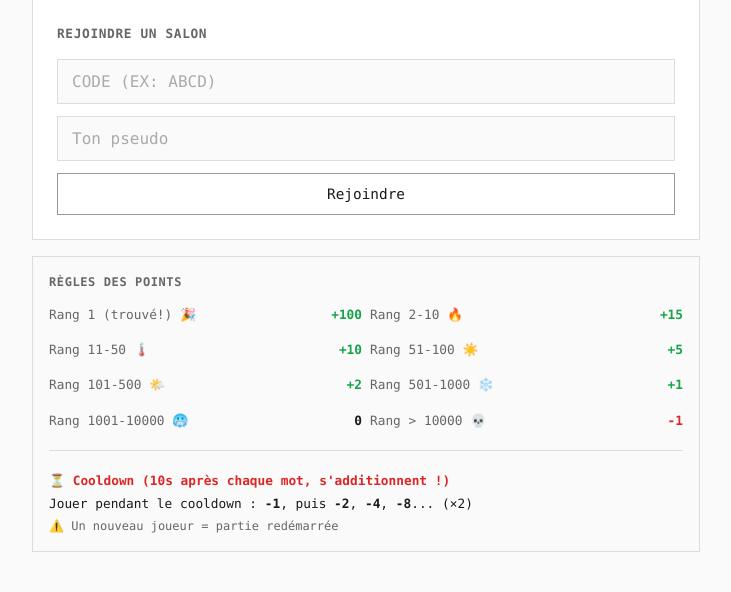
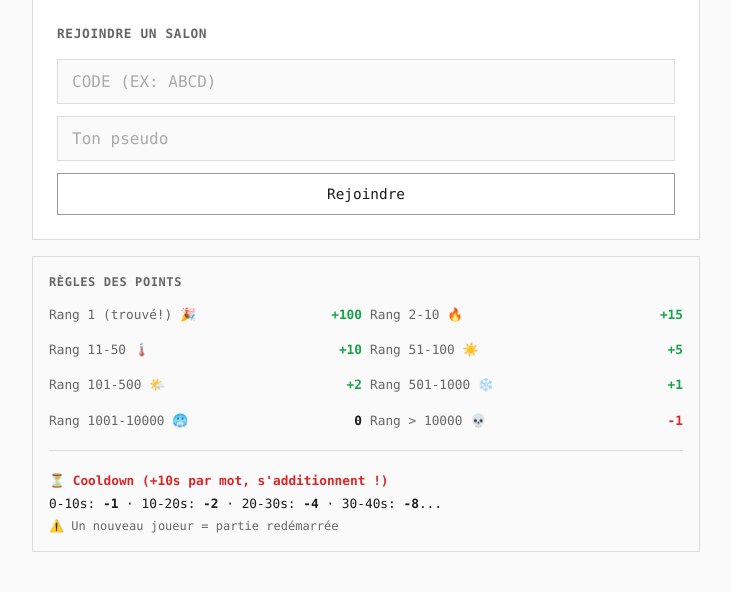
Before and after one commit to hithit-pnj/semantchik, a Flask app: page / in a window 1280 px wide. Shown: the part 311-903 px from the top of the page, without its empty margins (274-1005 px from the left). Run offline with Flask 3, Linux system fonts and the light colour scheme; parts of the project's set-up code (start-up, migrations or seed data) failed here and were passed over.

Commit message:
Cooldown penalty based on time (0-10s:-1, 10-20s:-2, etc.)

```diff
--- a/app.py
+++ b/app.py
@@ -122,12 +122,15 @@ def get_player_cooldown_remaining(room, player_id):
     remaining = max(0, cooldown_end - time.time())
     return remaining
 
-def get_cooldown_penalty(room, player_id):
-    """Calcule la pénalité actuelle si le joueur est en cooldown."""
-    player_data = room['player_data'].get(player_id, {})
-    consecutive_cooldown_guesses = player_data.get('consecutive_cooldown_guesses', 0)
-    # Pénalité exponentielle: 1, 2, 4, 8, 16...
-    return BASE_PENALTY * (2 ** consecutive_cooldown_guesses)
+def get_cooldown_penalty(cooldown_time):
+    """Calcule la pénalité selon le temps de cooldown accumulé.
+    0-10s: -1, 10-20s: -2, 20-30s: -4, 30-40s: -8, etc.
+    """
+    if cooldown_time <= 0:
+        return 0
+    # Tranche de 10 secondes → exposant pour la puissance de 2
+    tranche = int(cooldown_time / COOLDOWN_DURATION)
+    return BASE_PENALTY * (2 ** tranche)
 
 def start_new_round(room):
     """Démarre une nouvelle manche dans le salon."""
@@ -139,9 +142,8 @@ def start_new_round(room):
     room['round_start_time'] = now
     room['round_timeout'] = False
     room['round_number'] = room.get('round_number', 0) + 1
-    # Reset les compteurs de cooldown pour tous les joueurs
+    # Reset les cooldowns pour tous les joueurs
     for pid in room['player_data']:
-        room['player_data'][pid]['consecutive_cooldown_guesses'] = 0
         room['player_data'][pid]['current_cooldown_end'] = 0
 
 # ======================
@@ -181,8 +183,7 @@ def create_room():
         'player_data': {
             player_id: {
                 'score': 0,
-                'current_cooldown_end': 0,
-                'consecutive_cooldown_guesses': 0
+                'current_cooldown_end': 0
             }
         },
         'secret_word': random.choice(TARGETS),
@@ -233,8 +234,6 @@ def join_room():
         room['players'][player_id] = player_name
         room['player_data'][player_id] = {
             'score': 0,
-            'last_guess_time': 0,
-            'consecutive_cooldown_guesses': 0,
             'current_cooldown_end': 0
         }
 
@@ -349,14 +348,11 @@ def make_guess():
     cooldown_penalty = 0
 
     if is_in_cooldown:
-        # Appliquer la pénalité exponentielle
-        cooldown_penalty = get_cooldown_penalty(room, player_id)
-        room['player_data'][player_id]['consecutive_cooldown_guesses'] += 1
+        # Appliquer la pénalité basée sur le temps de cooldown accumulé
+        cooldown_penalty = get_cooldown_penalty(cooldown_remaining)
         # ADDITIONNER le cooldown : ajouter 10s au cooldown restant
         room['player_data'][player_id]['current_cooldown_end'] = time.time() + cooldown_remaining + COOLDOWN_DURATION
     else:
-        # Reset le compteur si on a attendu le cooldown
-        room['player_data'][player_id]['consecutive_cooldown_guesses'] = 0
         # Nouveau cooldown de 10s
         room['player_data'][player_id]['current_cooldown_end'] = time.time() + COOLDOWN_DURATION
 
@@ -436,7 +432,8 @@ def get_state(code):
     if player_id and player_id in room['player_data']:
         player_cooldown = get_player_cooldown_remaining(room, player_id)
         if player_cooldown > 0:
-            next_penalty = get_cooldown_penalty(room, player_id)
+            # Calculer la pénalité pour le prochain mot (cooldown actuel + 10s)
+            next_penalty = get_cooldown_penalty(player_cooldown)
 
     return jsonify({
         'success': True,
--- a/templates/index.html
+++ b/templates/index.html
@@ -592,8 +592,8 @@
                     <div class="rule-item"><span class="range">Rang > 10000 💀</span><span class="pts malus">-1</span></div>
                     <div class="rules-divider"></div>
                     <div class="cooldown-rules">
-                        <div class="title">⏳ Cooldown (10s après chaque mot, s'additionnent !)</div>
-                        <div>Jouer pendant le cooldown : <strong class="pts malus">-1</strong>, puis <strong class="pts malus">-2</strong>, <strong class="pts malus">-4</strong>, <strong class="pts malus">-8</strong>... (×2)</div>
+                        <div class="title">⏳ Cooldown (+10s par mot, s'additionnent !)</div>
+                        <div>0-10s: <strong class="pts malus">-1</strong> · 10-20s: <strong class="pts malus">-2</strong> · 20-30s: <strong class="pts malus">-4</strong> · 30-40s: <strong class="pts malus">-8</strong>...</div>
                         <div style="margin-top: 4px; font-size: 0.75rem; color: var(--text-muted);">⚠️ Un nouveau joueur = partie redémarrée</div>
                     </div>
                 </div>
```
